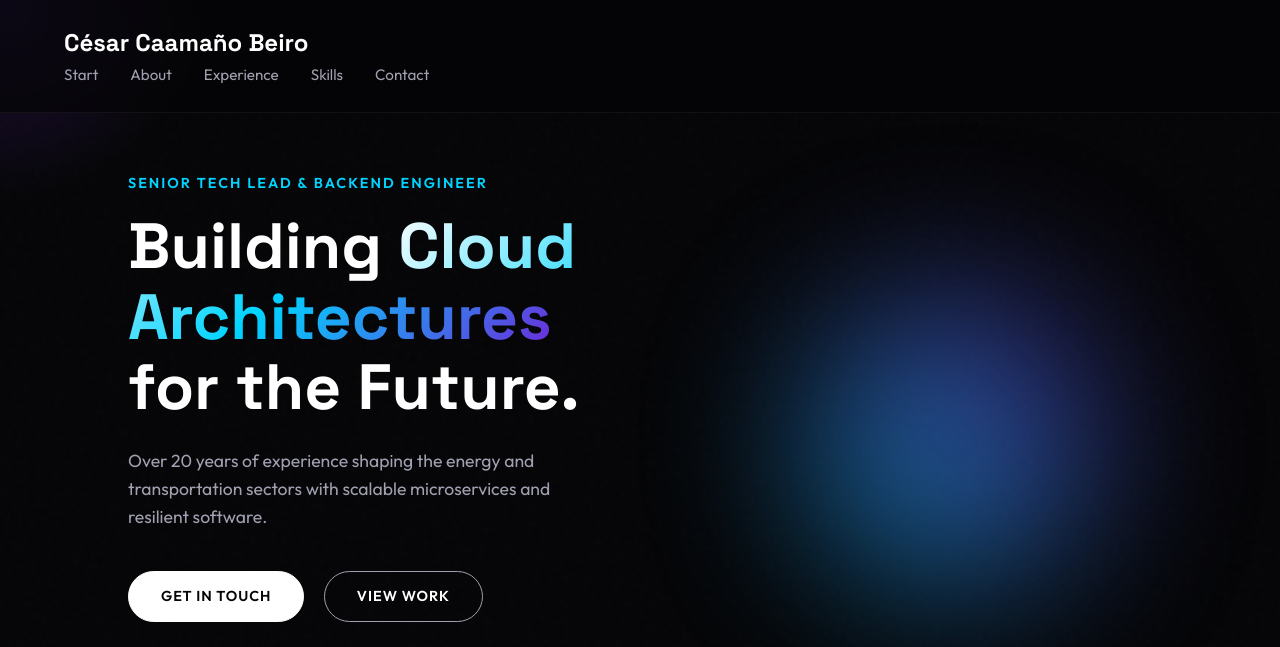
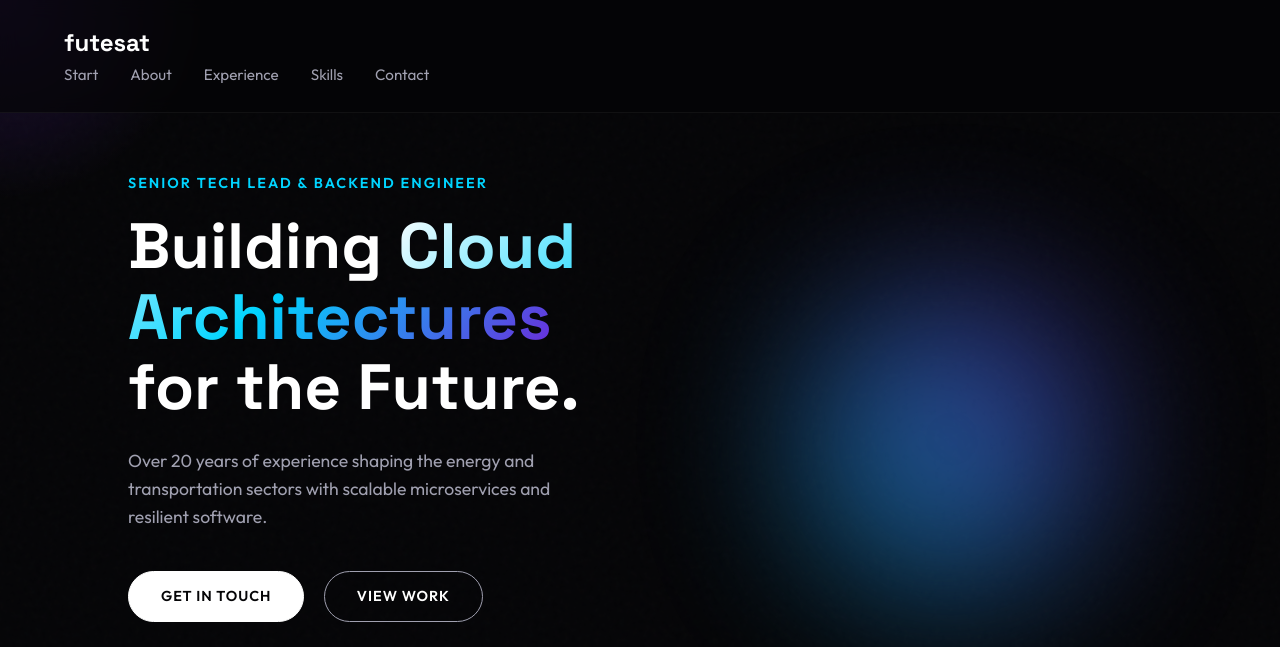
Before and after one commit to futesat/futesat.github.io, a plain HTML site: page index.html in a window 1280 px wide. Shown: the top 647 px of the page. Drawn offline with Linux system fonts and the light colour scheme.

Commit message:
chore: Update header logo text to "futesat".

```diff
--- a/index.html
+++ b/index.html
@@ -25,7 +25,7 @@
 
     <header class="glass-header">
         <nav>
-            <div class="logo">César Caamaño Beiro</div>
+            <div class="logo">futesat</div>
             <ul class="nav-links">
                 <li><a href="#hero">Start</a></li>
                 <li><a href="#about">About</a></li>
```
